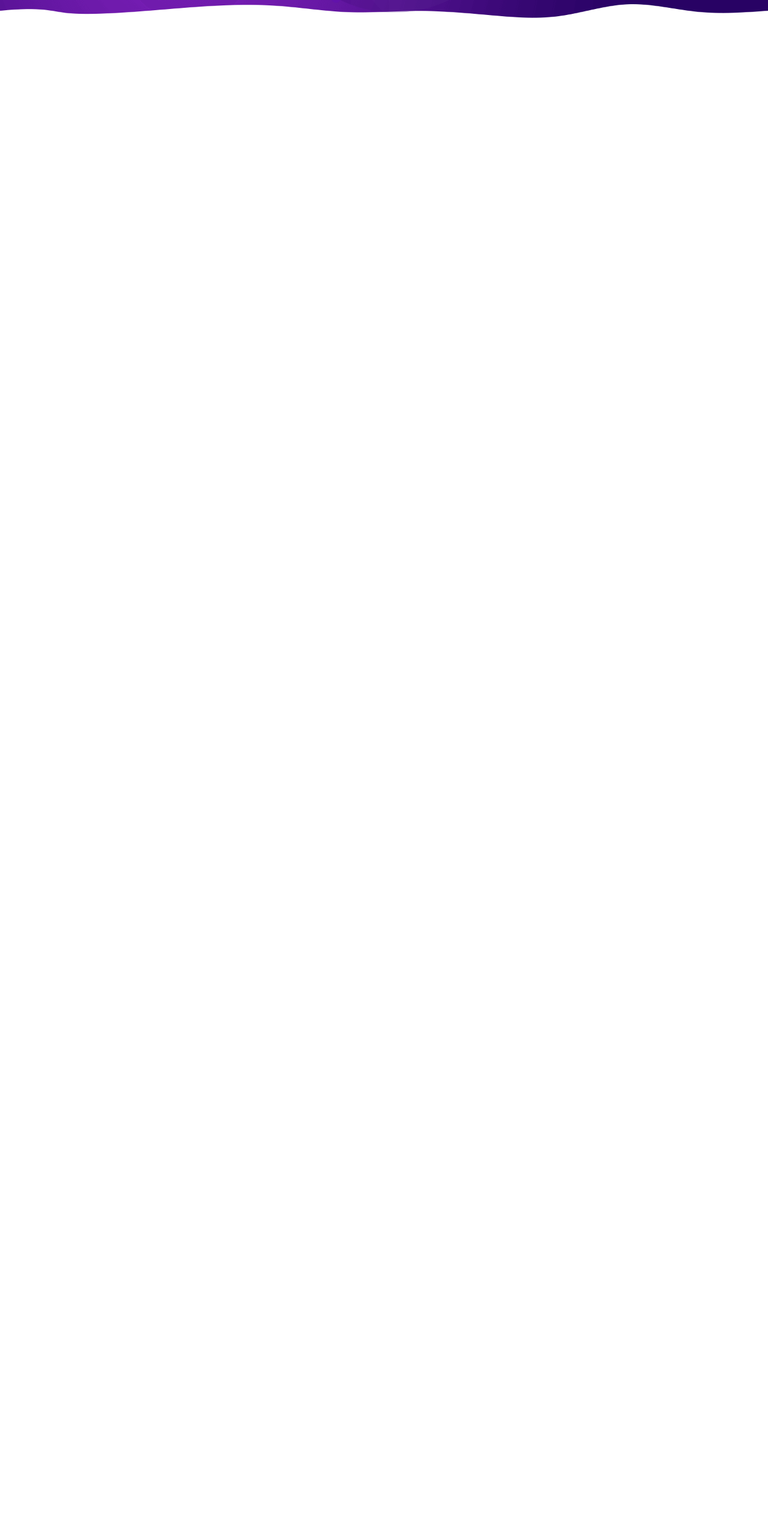
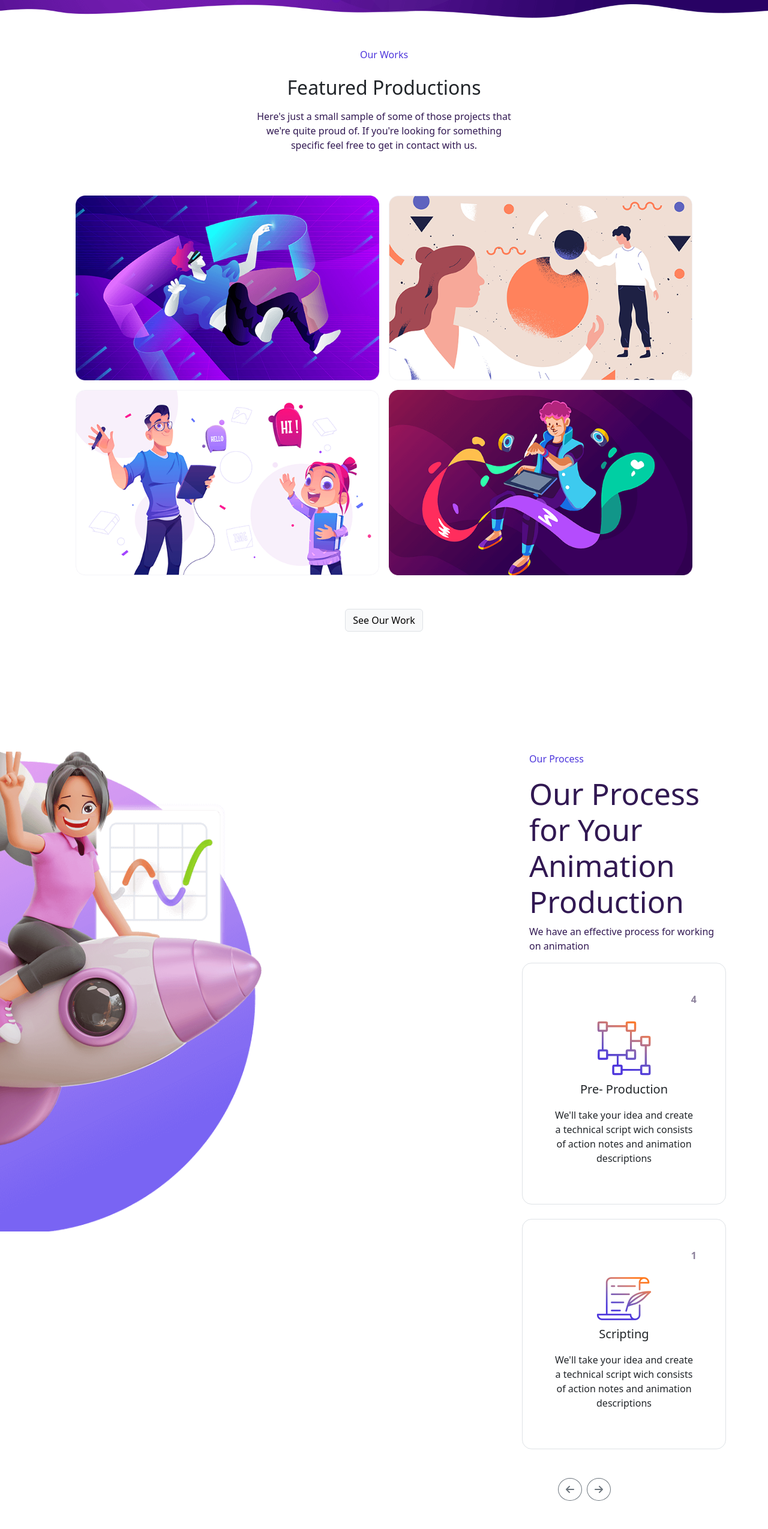
Before and after one commit to SimoneCappadona/proj-html-vuejs, a Vue app: page / in a window 1280 px wide. Shown: the part 2508-5057 px from the top of the page at 60% size. Before the commit the page ends 2539 px from the top, so only its background shows below. Built offline with nearby package versions, Linux system fonts and the light colour scheme.

Commit message:
add section process

```diff
--- a/src/components/appMain.vue
+++ b/src/components/appMain.vue
@@ -89,6 +89,108 @@ export default {};
         <img src="../assets/img/shape-bottom.png" alt="" class="wavedown" />
       </div>
     </aside>
+    <!-- Our Work section -->
+    <section class="cardsection mt-5">
+      <div class="col-4 mx-auto text-center">
+        <!-- Quote -->
+        <p class="outwork fw-medium">Our Works</p>
+        <p class="titlepord h2 p-2">Featured Productions</p>
+        <p class="quoteprod">
+          Here's just a small sample of some of those projects that we're quite
+          proud of. If you're looking for something specific feel free to get in
+          contact with us.
+        </p>
+      </div>
+      <!-- Card Work -->
+      <div class="container text-center">
+        <div class="row row-cols-2 p-5">
+          <div class="col p-2">
+            <img src="../assets/img/work1.png" alt="" />
+          </div>
+          <div class="col p-2">
+            <img src="../assets/img/work2.png" alt="" />
+          </div>
+          <div class="col p-2">
+            <img src="../assets/img/work3.png" alt="" />
+          </div>
+          <div class="col p-2">
+            <img src="../assets/img/work4.png" alt="" />
+          </div>
+        </div>
+      </div>
+      <!-- Button -->
+      <div class="text-center">
+        <button class="btn btn-light border">See Our Work</button>
+      </div>
+    </section>
+    <!-- Process section -->
+    <section class="process">
+      <div class="container text-center">
+        <div class="d-flex justify-content-center">
+          <!-- Rocket image -->
+          <img
+            src="../assets/img/process-thumb.png"
+            alt=""
+            class="processimg"
+          />
+          <!-- Quote -->
+          <div class="text-start">
+            <p class="ourprocess fw-medium">Our Process</p>
+            <h2 class="processtitle">
+              Our Process for Your Animation Production
+            </h2>
+            <p class="quoteprocess fw-medium">
+              We have an effective process for working on animation
+            </p>
+            <div class="row gap-4">
+              <div class="col border text-center rounded-4 p-5">
+                <p class="numberprocess fw-bold">4</p>
+                <!-- Card Quote and image -->
+                <img
+                  src="../assets/img/process2.png"
+                  class="mx-auto p-2"
+                  alt=""
+                />
+                <p class="fs-5 fw-medium">Pre- Production</p>
+                <p>
+                  We'll take your idea and create a technical script wich
+                  consists of action notes and animation descriptions
+                </p>
+              </div>
+              <div class="col border text-center rounded-4 p-5">
+                <p class="numberprocess fw-bold">1</p>
+                <!-- Card Quote and image -->
+                <img
+                  src="../assets/img/process1.png"
+                  class="mx-auto p-2"
+                  alt=""
+                />
+                <p class="fs-5 fw-medium">Scripting</p>
+                <p>
+                  We'll take your idea and create a technical script wich
+                  consists of action notes and animation descriptions
+                </p>
+              </div>
+            </div>
+            <div class="d-flex justify-content-start p-5 gap-2">
+              <button
+                type="button"
+                class="btn btn-outline-secondary rounded-circle"
+              >
+                <i class="fa-solid fa-arrow-left"></i>
+              </button>
+              <button
+                type="button"
+                class="btn btn-outline-secondary rounded-circle"
+              >
+                <i class="fa-solid fa-arrow-right"></i>
+              </button>
+            </div>
+          </div>
+        </div>
+        <img src="../assets/img/smart4.png" alt="" class="ship" />
+      </div>
+    </section>
   </main>
 </template>
 
@@ -156,4 +258,43 @@ export default {};
   height: 420px;
   z-index: 0;
 }
+
+// Work card section
+.outwork {
+  color: $bluepurle;
+}
+.titlepord,
+.quoteprod {
+  color: $darkpurple;
+}
+// Process section
+.process {
+  margin-top: 200px;
+}
+// Image right
+.processimg {
+  position: relative;
+  right: 40%;
+  height: 800px;
+  aspect-ratio: 1;
+  object-fit: cover;
+}
+// Quote process section
+.ourprocess {
+  color: $bluepurle;
+}
+.processtitle {
+  color: $darkpurple;
+  font-size: 50px;
+}
+.quoteprocess {
+  color: $darkpurple;
+}
+// process quote image left
+.numberprocess {
+  color: $purplegrey;
+  text-align: end;
+}
+// Yellow Ship process section image
+
 </style>
```
